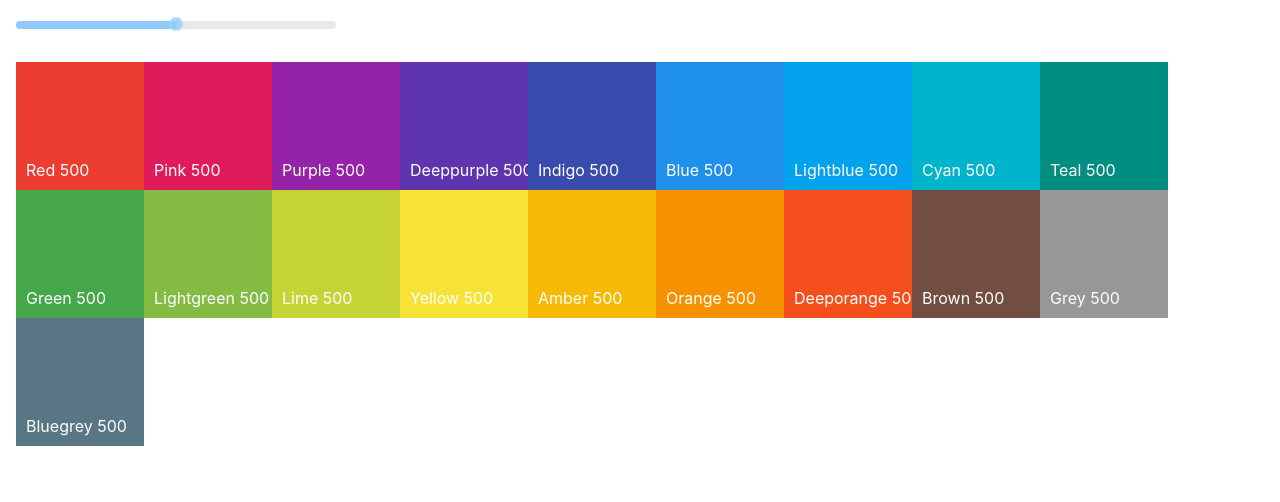
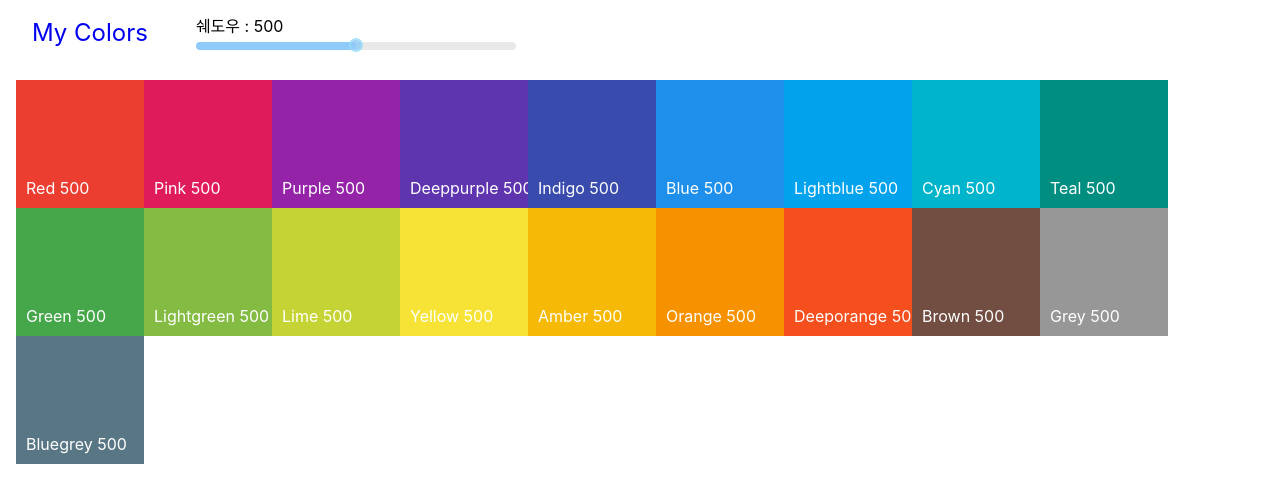
Before and after one commit to OpenYong/My-Color-Picker, a React (Create React App) app: page / in a window 1280 px wide. Shown: the top 502 px of the page. Built offline with nearby package versions, Linux system fonts and the light colour scheme.

Commit message:
Add Navbar

```diff
--- a/src/components/Palette.js
+++ b/src/components/Palette.js
@@ -1,8 +1,7 @@
 import React, { useState } from "react";
 import ColorContainer from "./ColorContainer";
 import styles from "./Palette.module.css";
-import Slider from "rc-slider";
-import "rc-slider/assets/index.css";
+import Navbar from "./UI/Navbar";
 
 const Palette = (props) => {
   const [level, setLevel] = useState(500);
@@ -16,26 +15,7 @@ const Palette = (props) => {
 
   return (
     <div className={styles.palette}>
-      <div className={styles.slider}>
-        <Slider
-          defaultValue={level}
-          min={100}
-          max={900}
-          step={100}
-          onAfterChange={(value) => onLevelChangeHandelr(value)}
-          trackStyle={{
-            backgroundColor: "#90CAF9",
-            height: 8,
-          }}
-          railStyle={{
-            height: 8,
-          }}
-          handleStyle={{
-            backgroundColor: "#90CAF9",
-            marginTop: -4,
-          }}
-        />
-      </div>
+      <Navbar level={level} onChangeLevel={onLevelChangeHandelr} />
       <div className={styles["palette-colors"]}>
         {colors[level].map((color) => (
           <ColorContainer
--- a/src/components/Palette.module.css
+++ b/src/components/Palette.module.css
@@ -6,8 +6,3 @@
   height: 80%;
   padding: 1rem;
 }
-
-.slider {
-  width: 20rem;
-  margin: 1rem;
-}
--- /dev/null
+++ b/src/components/UI/Navbar.js
@@ -0,0 +1,39 @@
+import React, { useState } from "react";
+import Slider from "rc-slider";
+import "rc-slider/assets/index.css";
+import styles from "./Navbar.module.css";
+
+const Navbar = (props) => {
+  const { level, onChangeLevel } = props;
+
+  return (
+    <header className={styles.navbar}>
+      <div className={styles.logo}>
+        <a href="#">My Colors</a>
+      </div>
+      <div className={styles.slider}>
+        <span>쉐도우 : {level}</span>
+        <Slider
+          defaultValue={level}
+          min={100}
+          max={900}
+          step={100}
+          onAfterChange={(value) => onChangeLevel(value)}
+          trackStyle={{
+            backgroundColor: "#90CAF9",
+            height: 8,
+          }}
+          railStyle={{
+            height: 8,
+          }}
+          handleStyle={{
+            backgroundColor: "#90CAF9",
+            marginTop: -4,
+          }}
+        />
+      </div>
+    </header>
+  );
+};
+
+export default Navbar;
--- /dev/null
+++ b/src/components/UI/Navbar.module.css
@@ -0,0 +1,22 @@
+.navbar {
+  display: flex;
+  justify-content: flex-start;
+  align-items: center;
+  height: 4rem;
+}
+
+.logo {
+  display: flex;
+  align-items: center;
+  margin: 0 2rem;
+  font-size: 24px;
+}
+
+.logo a {
+  text-decoration: none;
+}
+
+.slider {
+  width: 20rem;
+  margin: 1rem;
+}
```
